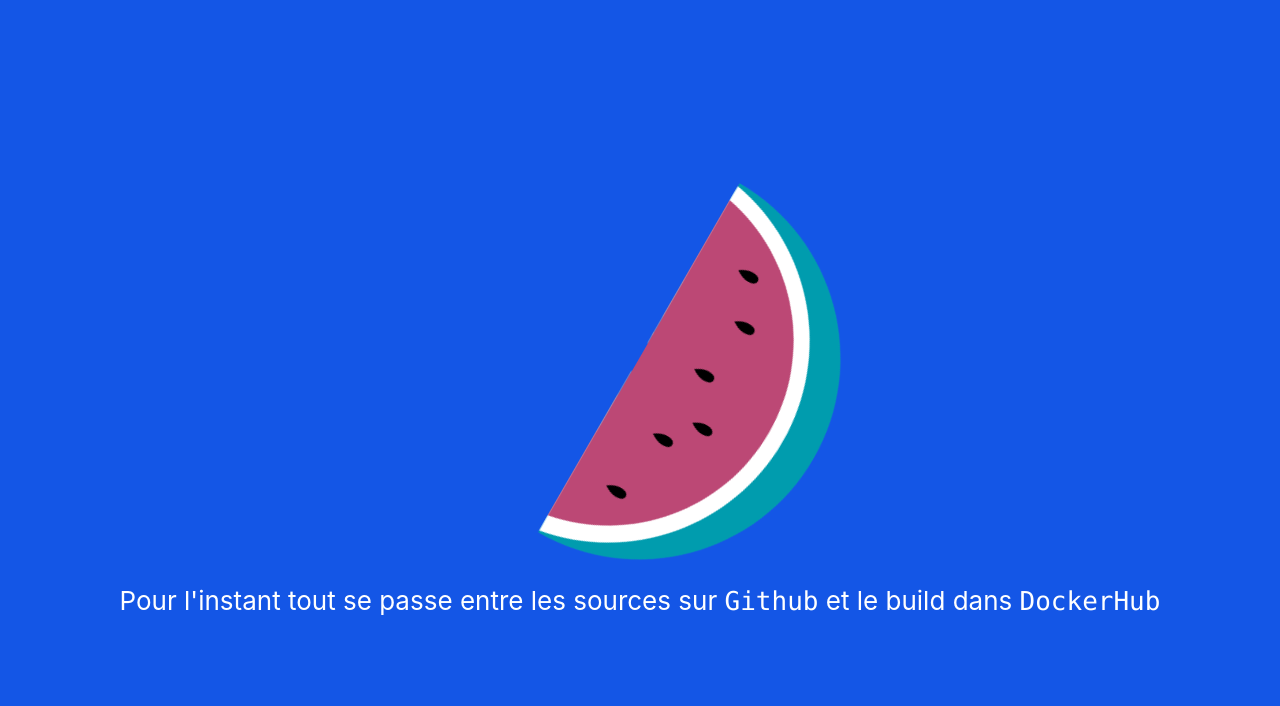
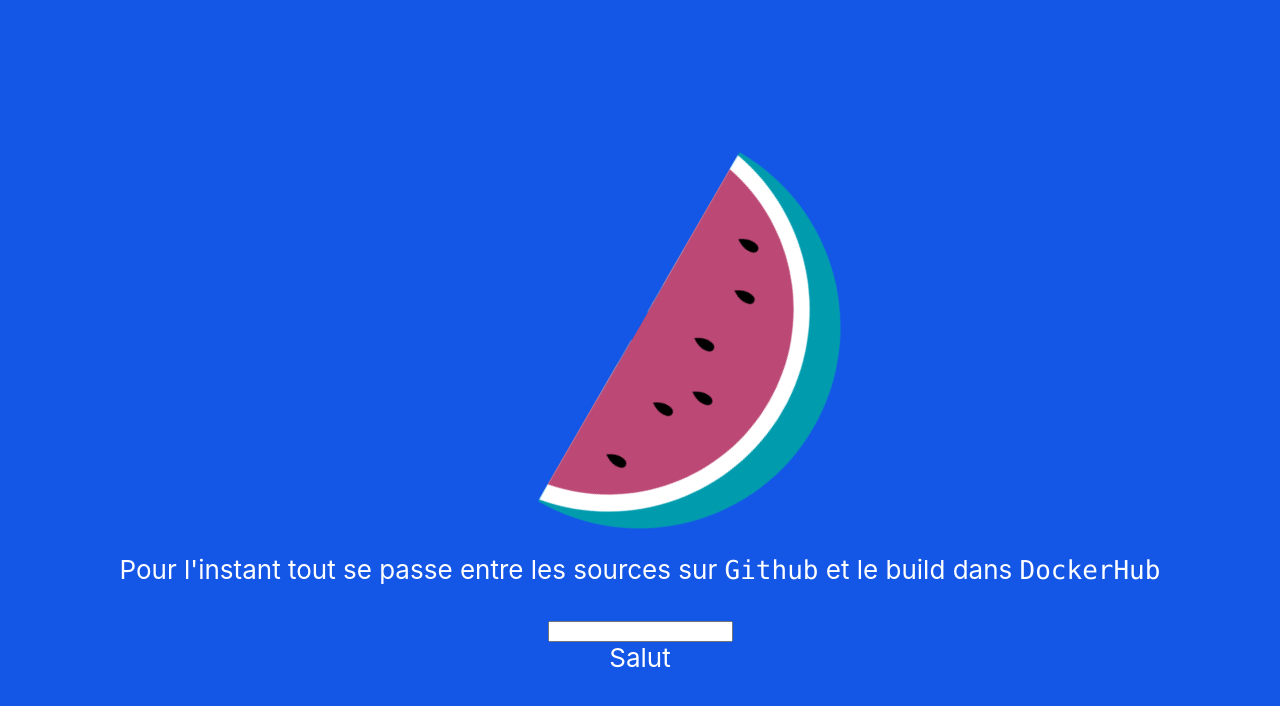
Before and after one commit to taviani/gitreact, a React (Create React App) app: page / in a window 1280 px wide. Shown: the top 706 px of the page. Built offline with nearby package versions, Linux system fonts and the light colour scheme.

Commit message:
add a function component
useState hook

```diff
--- a/src/App.js
+++ b/src/App.js
@@ -1,5 +1,6 @@
 import React, { Component } from "react";
 import logo from "./logo.svg";
+import State from "./components/useStateExample";
 import "./App.css";
 
 class App extends Component {
@@ -11,6 +12,7 @@ class App extends Component {
           <p>
               Pour l'instant tout se passe entre les sources sur <code> Github</code> et le build dans <code>DockerHub</code>
           </p>
+          <State />
         </header>
       </div>
     );
--- /dev/null
+++ b/src/components/useStateExample.jsx
@@ -0,0 +1,15 @@
+import React, { useState }from "react";
+
+const MyFirstFunctionComponent = () => {
+    let [name, setName] = useState('');
+
+       return (
+           <div>
+           <input type="text" onChange={(event) => setName(event.target.value)}></input>
+           <br />
+           <span> Salut {name}</span>
+           </div>
+       )
+}
+
+export default MyFirstFunctionComponent;
```
